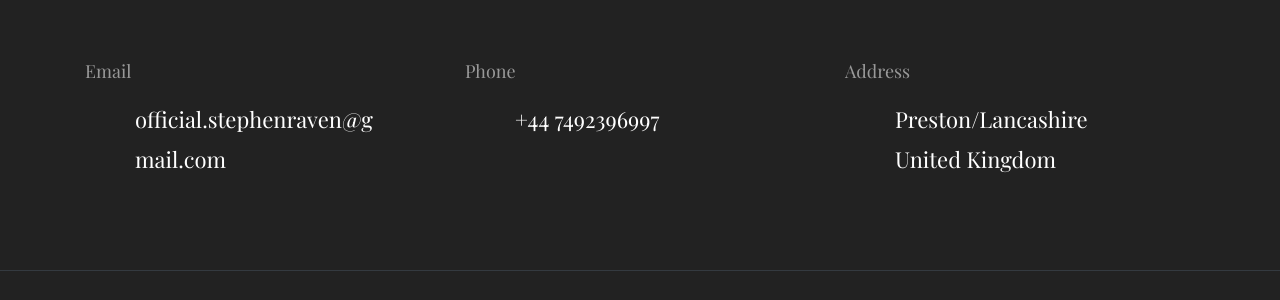
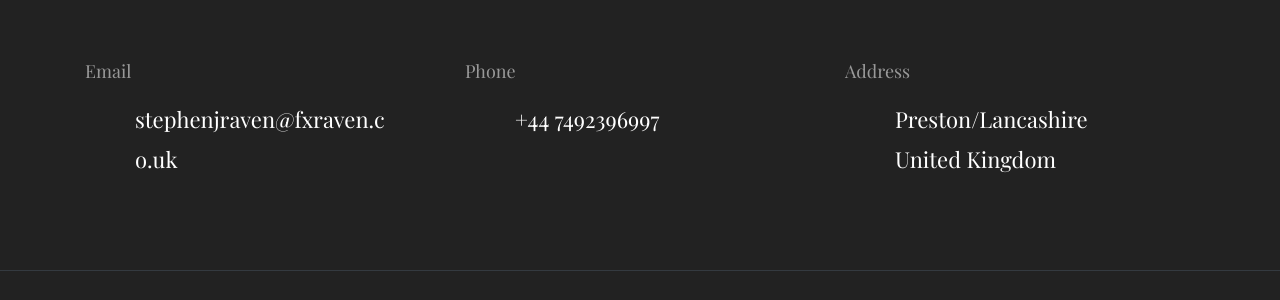
Before and after one commit to Vision-Live/FXRaven, a Jekyll site: the page built from index.html, in a window 1280 px wide and 900 px high, scrolled down 7267 px. Shown: the part 446-746 px from the top of the window. Built offline with Jekyll 4.4.1, drawn with Linux system fonts in a browser that asks for light colours.

Commit message:
Email change

```diff
--- a/_data/settings.yml
+++ b/_data/settings.yml
@@ -5,7 +5,7 @@ title: FXRaven
 logo:
 author: S.J. Raven
 description: Editing and VFX Artist/Web Designer
-email: official.stephenraven@gmail.com
+email: stephenjraven@fxraven.co.uk
 phone: +44 7492396997
 address: Preston/Lancashire United Kingdom
 copyright: Copyright &copy; 2020 Designed by [Themefisher](https://themefisher.com) & Developed by [Getjekyllthemes](https://getjekyllthemes.com)
```
